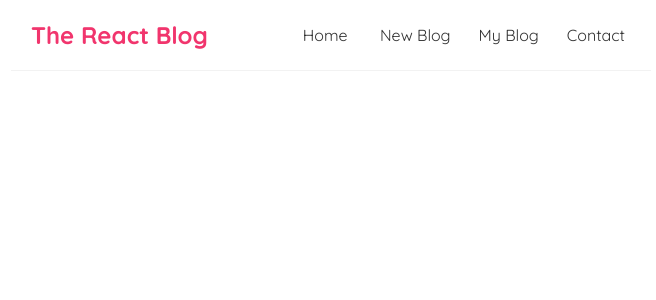
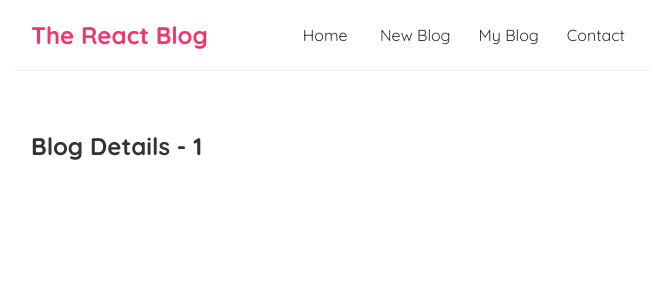
Before and after one commit to arindom38/React-Basic, a React (Create React App) app in the folder my-blog/: page /blogs/1 in a window 1280 px wide. Shown: the top 300 px of the page, without its empty margins (309-965 px from the left). Built offline with nearby package versions, Linux system fonts and the light colour scheme.

Commit message:
Blog Details added, Route Parameters

```diff
--- a/my-blog/src/App.js
+++ b/my-blog/src/App.js
@@ -1,6 +1,7 @@
 import Navbar from './Navbar';
 import Home from './Home';
 import Create from './Create';
+import BlogDetails from './BlogDetails';
 import { BrowserRouter as Router, Route, Switch } from "react-router-dom"
 //root component which will be render inside index.js
 function App() {
@@ -16,6 +17,9 @@
             <Route exact path="/create"> {/* Route for only home page*/}
               <Create/>
             </Route>
+            <Route exact path="/blogs/:id"> {/* Route for only home page*/}
+              <BlogDetails />
+            </Route>
           </Switch>
         </div>
       </div>
--- /dev/null
+++ b/my-blog/src/BlogDetails.js
@@ -0,0 +1,12 @@
+import { useParams } from "react-router-dom";
+
+const BlogDetails = () => {
+    const {id} = useParams()
+    return (
+        <div className="blog-details">
+            <h2>Blog Details - {id}</h2>
+        </div>
+     );
+}
+
+export default BlogDetails;
--- a/my-blog/src/BlogList.js
+++ b/my-blog/src/BlogList.js
@@ -1,13 +1,15 @@
+import { Link } from "react-router-dom";
 //this props component is reuseable
-const BlogList = ({blogs,title}) => { //Refactoring
+const BlogList = ({ blogs, title }) => { //Refactoring
     return (
         <div className="Blog-List">
-        <h2>{title}</h2>
+            <h2>{title}</h2>
             {blogs.map(blog => (
                 <div className="blog-preview" key={blog.id}>
-                    <h2>{blog.title}</h2>
-                    <h4>Created By {blog.author}</h4>
-                    <p>{blog.body}</p>
+                    <Link to={`/blogs/${blog.id}`}>
+                        <h2>{blog.title}</h2>
+                        <h4>Created By {blog.author}</h4>
+                    </Link>
                 </div>
             ))}
         </div>
--- a/my-blog/src/index.css
+++ b/my-blog/src/index.css
@@ -54,3 +54,7 @@
   color: #9c6676;
   margin-bottom: 8px;
 }
+
+.blog-preview a{
+  text-decoration: none;
+}
--- a/my-blog/src/navbar.js
+++ b/my-blog/src/navbar.js
@@ -7,7 +7,7 @@
             <h1>The React Blog</h1>
             <div className="links">
                 <Link to="/">Home</Link> {/* Link will not send req to server, rather link to the route in app.js*/}
-                <Link to="/Create">New Blog</Link>
+                <Link to="/create">New Blog</Link>
                 <Link to="/Myblog">My Blog</Link>
                 <Link to="/Contact">Contact</Link>
             </div>
```
